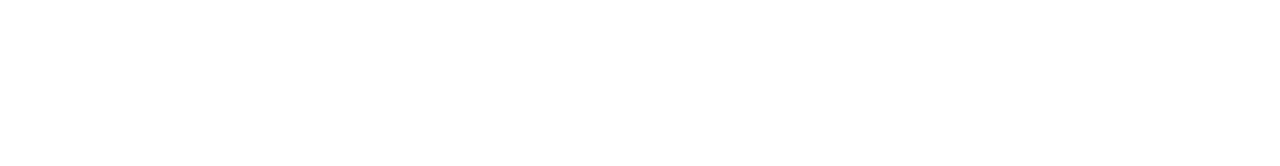
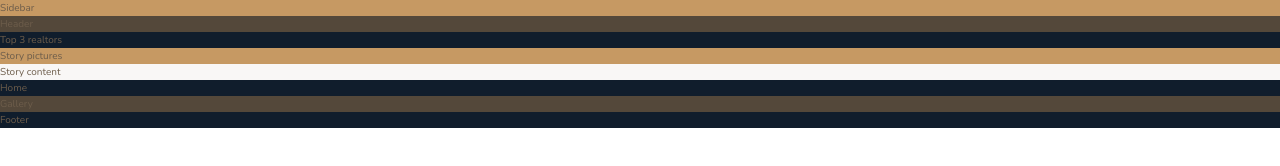
Before and after one commit to Ollie-lee/Nexter, a website: page index.html in a window 1280 px wide. Drawn offline with nearby package versions, Linux system fonts and the light colour scheme; files that its build step writes are made by us from their sources.

Commit message:
add mark up

```diff
--- a/index.html
+++ b/index.html
@@ -1,17 +1,54 @@
 <!DOCTYPE html>
 <html lang="en">
+
 <head>
     <meta charset="UTF-8">
     <meta name="viewport" content="width=device-width, initial-scale=1.0">
     <meta http-equiv="X-UA-Compatible" content="ie=edge">
 
     <link href="https://fonts.googleapis.com/css?family=Josefin+Sans:300,400,400i|Nunito:300,300i" rel="stylesheet">
-        <link rel="stylesheet" href="css/style.css">
+    <link rel="stylesheet" href="./sass/main.css">
     <link rel="shortcut icon" type="image/png" href="img/favicon.png">
 
     <title>nexter &mdash; your home, your freedom</title>
 </head>
+
 <body class="container">
+    <div class="sidebar">
+        Sidebar
+    </div>
 
+    <header class="header">
+        Header
+    </header>
+
+    <div class="realtors">
+        Top 3 realtors
+    </div>
+
+    <section class="features">
+
+    </section>
+
+    <div class="story__pictures">
+        Story pictures
+    </div>
+
+    <div class="story__content">
+        Story content
+    </div>
+
+    <section class="homes">
+        Home
+    </section>
+
+    <section class="gallery">
+        Gallery
+    </section>
+
+    <footer class="footer">
+        Footer
+    </footer>
 </body>
+
 </html>
--- a/package.json
+++ b/package.json
@@ -7,7 +7,6 @@
     "watch:sass": "node-sass sass/main.scss css/style.css -w",
     "devserver": "live-server",
     "start": "npm-run-all --parallel devserver watch:sass",
-
     "compile:sass": "node-sass sass/main.scss css/style.comp.css",
     "prefix:css": "postcss --use autoprefixer -b 'last 10 versions' css/style.comp.css -o css/style.prefix.css",
     "compress:css": "node-sass css/style.prefix.css css/style.css --output-style compressed",
--- a/sass/_base.scss
+++ b/sass/_base.scss
@@ -11,5 +11,27 @@ $color-grey-dark-1: #54483A;
 $color-grey-dark-2: #6D5D4B;
 
 // FONT VARIABLES
-$font-primary: 'Nunito', sans-serif;
-$font-display: 'Josefin Sans', sans-serif;
+$font-primary: 'Nunito',
+sans-serif;
+$font-display: 'Josefin Sans',
+sans-serif;
+
+*,
+*::before,
+*::after {
+    margin: 0;
+    padding: 0;
+    box-sizing: inherit;
+}
+
+html {
+    box-sizing: border-box;
+    font-size: 62.5%; //10px / 16 = 62.5% => 1rem = 10px
+}
+
+body {
+    font-family: $font-primary;
+    color: $color-grey-dark-2;
+    font-weight: 300;
+    line-height: 1.6;
+}
--- a/sass/_features.scss
+++ b/sass/_features.scss
@@ -0,0 +1,3 @@
+.features {
+    background-color: $color-grey-light-2;
+}
--- a/sass/_footer.scss
+++ b/sass/_footer.scss
@@ -0,0 +1,3 @@
+.footer {
+    background-color: $color-secondary;
+}
--- a/sass/_gallery.scss
+++ b/sass/_gallery.scss
@@ -0,0 +1,3 @@
+.gallery {
+    background-color: $color-grey-dark-1;
+}
--- a/sass/_header.scss
+++ b/sass/_header.scss
@@ -0,0 +1,3 @@
+.header{
+    background-color: $color-grey-dark-1;
+}
--- a/sass/_homes.scss
+++ b/sass/_homes.scss
@@ -0,0 +1,3 @@
+.homes{
+    background-color: $color-secondary;
+}
--- a/sass/_realtors.scss
+++ b/sass/_realtors.scss
@@ -0,0 +1,3 @@
+.realtors {
+    background-color: $color-secondary;
+}
--- a/sass/_sidebar.scss
+++ b/sass/_sidebar.scss
@@ -0,0 +1,3 @@
+.sidebar{
+    background-color: $color-primary;
+}
--- a/sass/_story.scss
+++ b/sass/_story.scss
@@ -0,0 +1,10 @@
+.story {
+
+    &__pictures {
+        background-color: $color-primary;
+    }
+
+    &__content {
+        background-color: $color-grey-light-1;
+    }
+}
```
Also changed, not shown: sass/main.css (added), 2 other files. Lines whose indentation alone changed are shown as unchanged.
